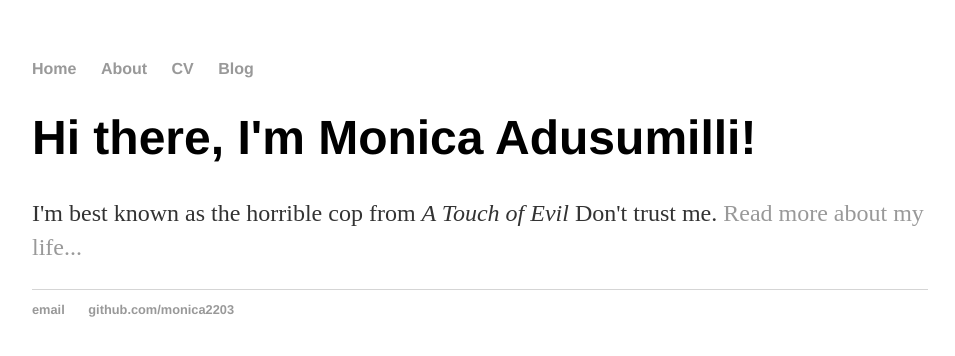
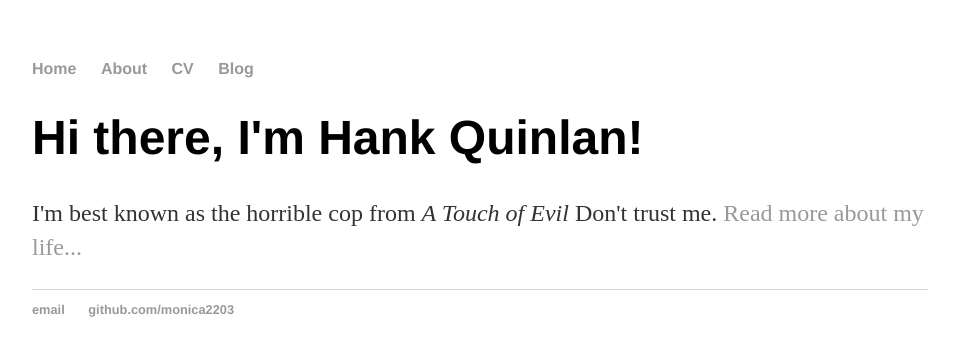
Before and after one commit to monica2203/monica2203.github.io, a Jekyll site: the page built from index.html, in a window 1280 px wide. Shown: the top 356 px of the page, without its empty margins (160-1115 px from the left). Built offline with Jekyll 4.4.1, drawn with Linux system fonts in a browser that asks for light colours.

Commit message:
Update index.html

```diff
--- a/index.html
+++ b/index.html
@@ -1,30 +1,8 @@
-<!DOCTYPE html>
-<html>
-	<head>
-		<title>Monica Adusumilli</title>
-		<!-- link to main stylesheet -->
-		<link rel="stylesheet" type="text/css" href="/css/main.css">
-	</head>
-	<body>
-		<nav>
-    		<ul>
-        		<li><a href="/">Home</a></li>
-	        	<li><a href="/about">About</a></li>
-        		<li><a href="/cv">CV</a></li>
-        		<li><a href="/blog">Blog</a></li>
-    		</ul>
-		</nav>
-		<div class="container">
-    		<div class="blurb">
-        		<h1>Hi there, I'm Monica Adusumilli!</h1>
-				<p>I'm best known as the horrible cop from <em>A Touch of Evil</em> Don't trust me. <a href="/about">Read more about my life...</a></p>
-    		</div><!-- /.blurb -->
-		</div><!-- /.container -->
-		<footer>
-    		<ul>
-        		<li><a href="mailto:adusumillimonica@gmail.com">email</a></li>
-        		<li><a href="https://github.com/monic2203">github.com/monica2203</a></li>
-			</ul>
-		</footer>
-	</body>
-</html>
+---
+layout: default
+title: Hank Quinlan, Horrible Cop
+---
+<div class="blurb">
+	<h1>Hi there, I'm Hank Quinlan!</h1>
+	<p>I'm best known as the horrible cop from <em>A Touch of Evil</em> Don't trust me. <a href="/about">Read more about my life...</a></p>
+</div><!-- /.blurb -->
```
